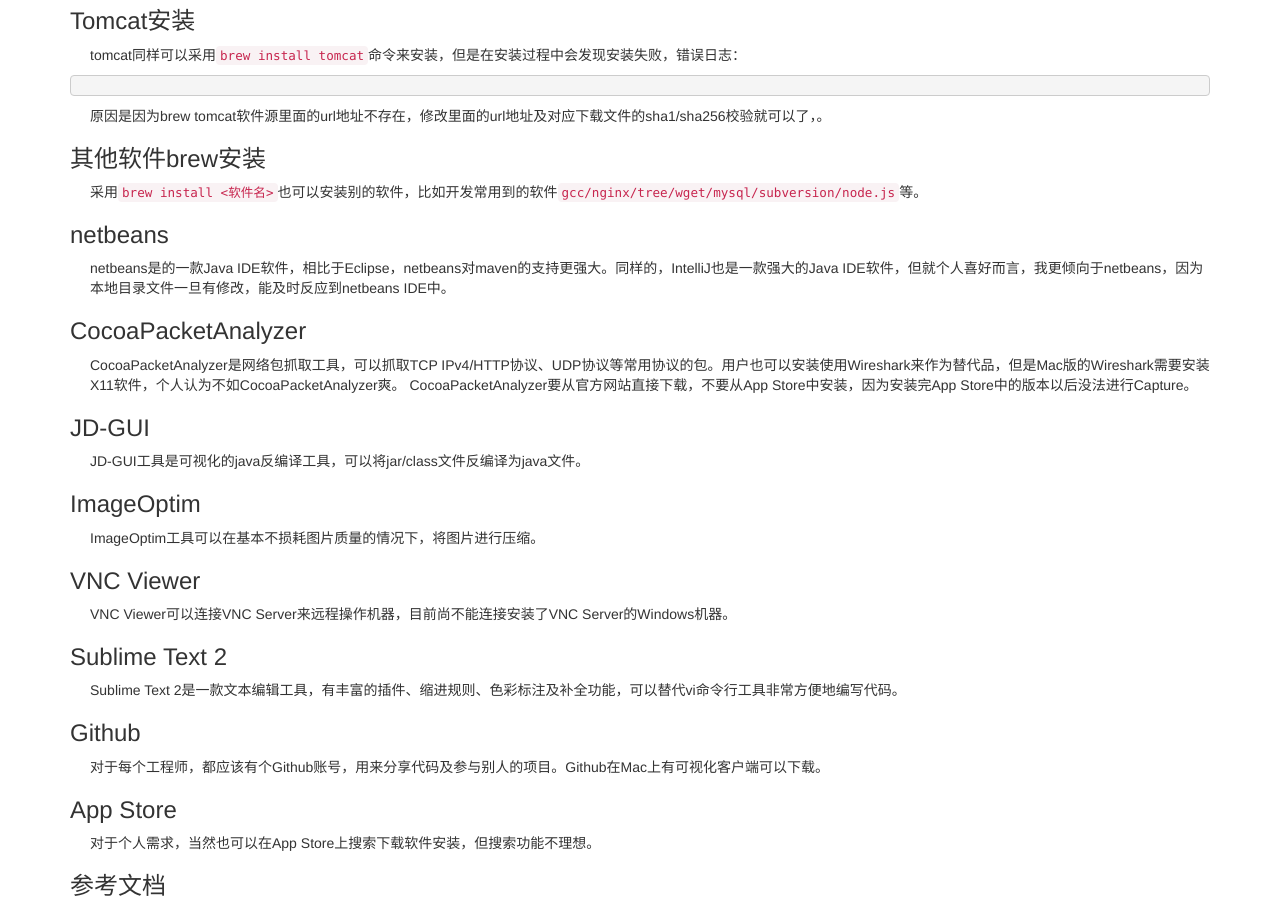
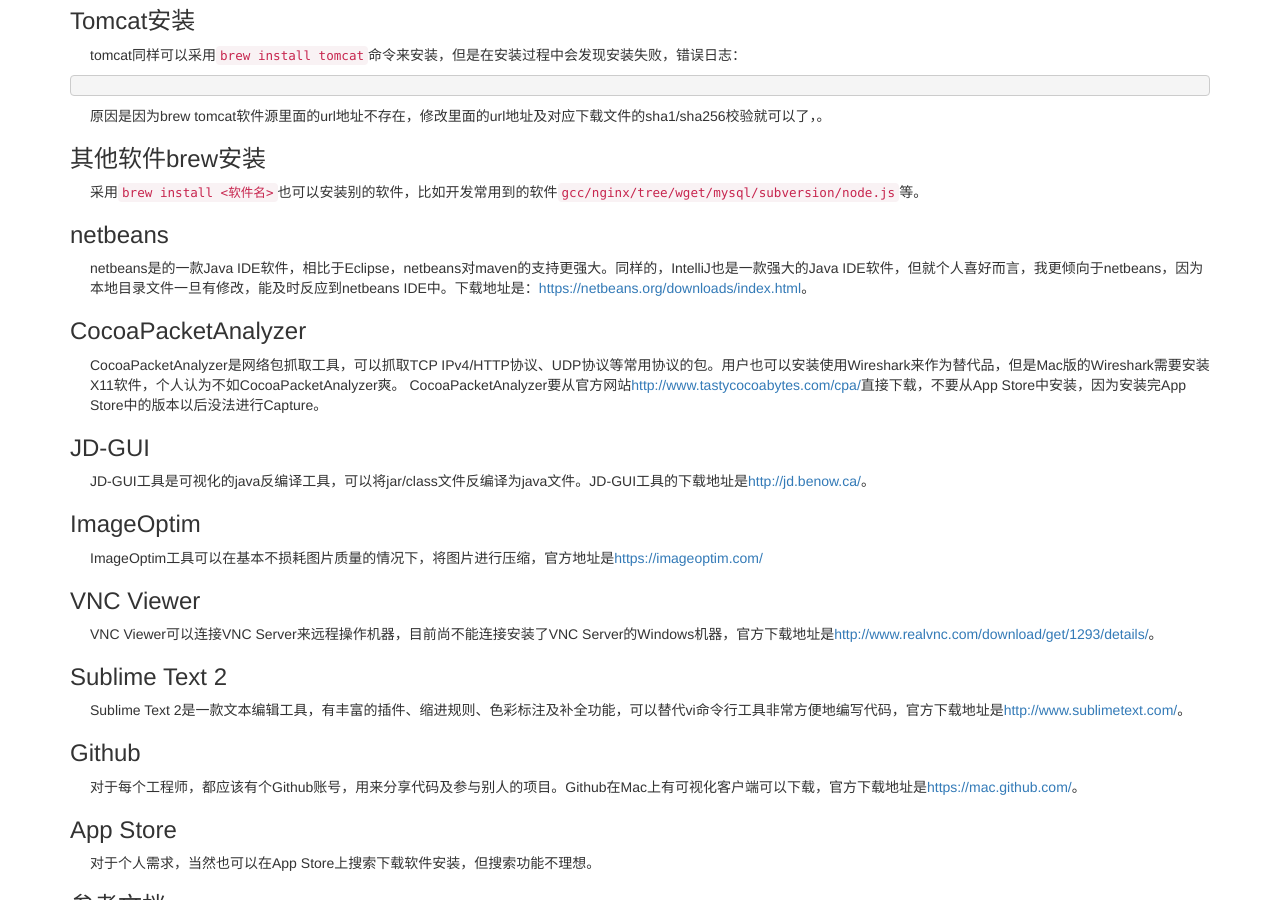
Before and after one commit to yanshuai/blog, a Jekyll site: the page built from _posts/2014-10-20-Mac环境配置.md, in a window 1280 px wide and 900 px high, scrolled down 1374 px. Built offline with Jekyll 4.4.1, drawn with Linux system fonts in a browser that asks for light colours; nearby versions of some CDN libraries; Markdown is read by kramdown in place of the engine named in the settings.

Commit message:
更新Mac环境配置

```diff
--- a/_posts/2014-10-20-Mac环境配置.md
+++ b/_posts/2014-10-20-Mac环境配置.md
@@ -79,32 +79,32 @@
 
 ### netbeans
 
-netbeans是的一款Java IDE软件，相比于Eclipse，netbeans对maven的支持更强大。同样的，IntelliJ也是一款强大的Java IDE软件，但就个人喜好而言，我更倾向于netbeans，因为本地目录文件一旦有修改，能及时反应到netbeans IDE中。
+netbeans是的一款Java IDE软件，相比于Eclipse，netbeans对maven的支持更强大。同样的，IntelliJ也是一款强大的Java IDE软件，但就个人喜好而言，我更倾向于netbeans，因为本地目录文件一旦有修改，能及时反应到netbeans IDE中。下载地址是：[https://netbeans.org/downloads/index.html](https://netbeans.org/downloads/index.html)。
 
 ### CocoaPacketAnalyzer
 
 CocoaPacketAnalyzer是网络包抓取工具，可以抓取TCP IPv4/HTTP协议、UDP协议等常用协议的包。用户也可以安装使用Wireshark来作为替代品，但是Mac版的Wireshark需要安装X11软件，个人认为不如CocoaPacketAnalyzer爽。
-CocoaPacketAnalyzer要从官方网站直接下载，不要从App Store中安装，因为安装完App Store中的版本以后没法进行Capture。
+CocoaPacketAnalyzer要从官方网站[http://www.tastycocoabytes.com/cpa/](http://www.tastycocoabytes.com/cpa/)直接下载，不要从App Store中安装，因为安装完App Store中的版本以后没法进行Capture。
 
 ### JD-GUI
 
-JD-GUI工具是可视化的java反编译工具，可以将jar/class文件反编译为java文件。
+JD-GUI工具是可视化的java反编译工具，可以将jar/class文件反编译为java文件。JD-GUI工具的下载地址是[http://jd.benow.ca/](http://jd.benow.ca/)。
 
 ### ImageOptim
 
-ImageOptim工具可以在基本不损耗图片质量的情况下，将图片进行压缩。
+ImageOptim工具可以在基本不损耗图片质量的情况下，将图片进行压缩，官方地址是[https://imageoptim.com/](https://imageoptim.com/)
 
 ### VNC Viewer
 
-VNC Viewer可以连接VNC Server来远程操作机器，目前尚不能连接安装了VNC Server的Windows机器。
+VNC Viewer可以连接VNC Server来远程操作机器，目前尚不能连接安装了VNC Server的Windows机器，官方下载地址是[http://www.realvnc.com/download/get/1293/details/](http://www.realvnc.com/download/get/1293/details/)。
 
 ### Sublime Text 2
 
-Sublime Text 2是一款文本编辑工具，有丰富的插件、缩进规则、色彩标注及补全功能，可以替代vi命令行工具非常方便地编写代码。
+Sublime Text 2是一款文本编辑工具，有丰富的插件、缩进规则、色彩标注及补全功能，可以替代vi命令行工具非常方便地编写代码，官方下载地址是[http://www.sublimetext.com/](http://www.sublimetext.com/)。
 
 ### Github
 
-对于每个工程师，都应该有个Github账号，用来分享代码及参与别人的项目。Github在Mac上有可视化客户端可以下载。
+对于每个工程师，都应该有个Github账号，用来分享代码及参与别人的项目。Github在Mac上有可视化客户端可以下载，官方下载地址是[https://mac.github.com/](https://mac.github.com/)。
 
 ### App Store
 
```
